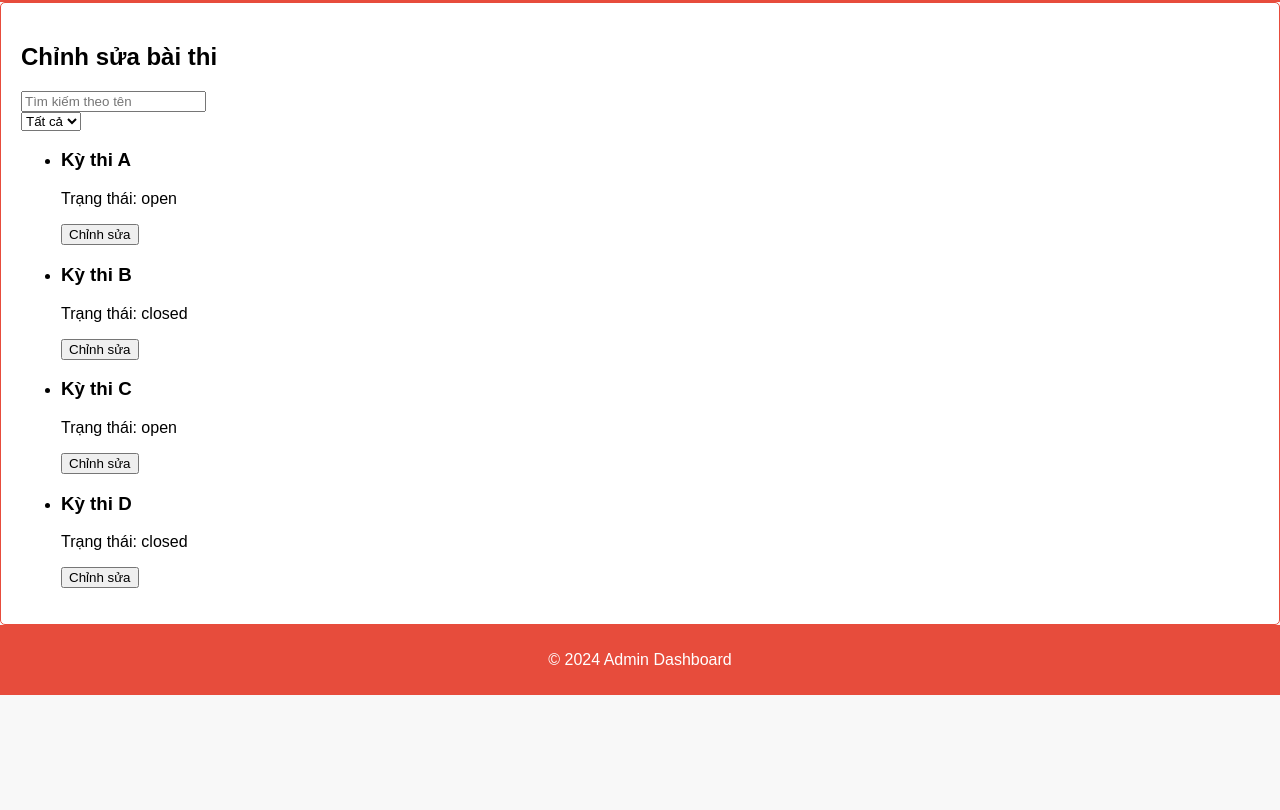
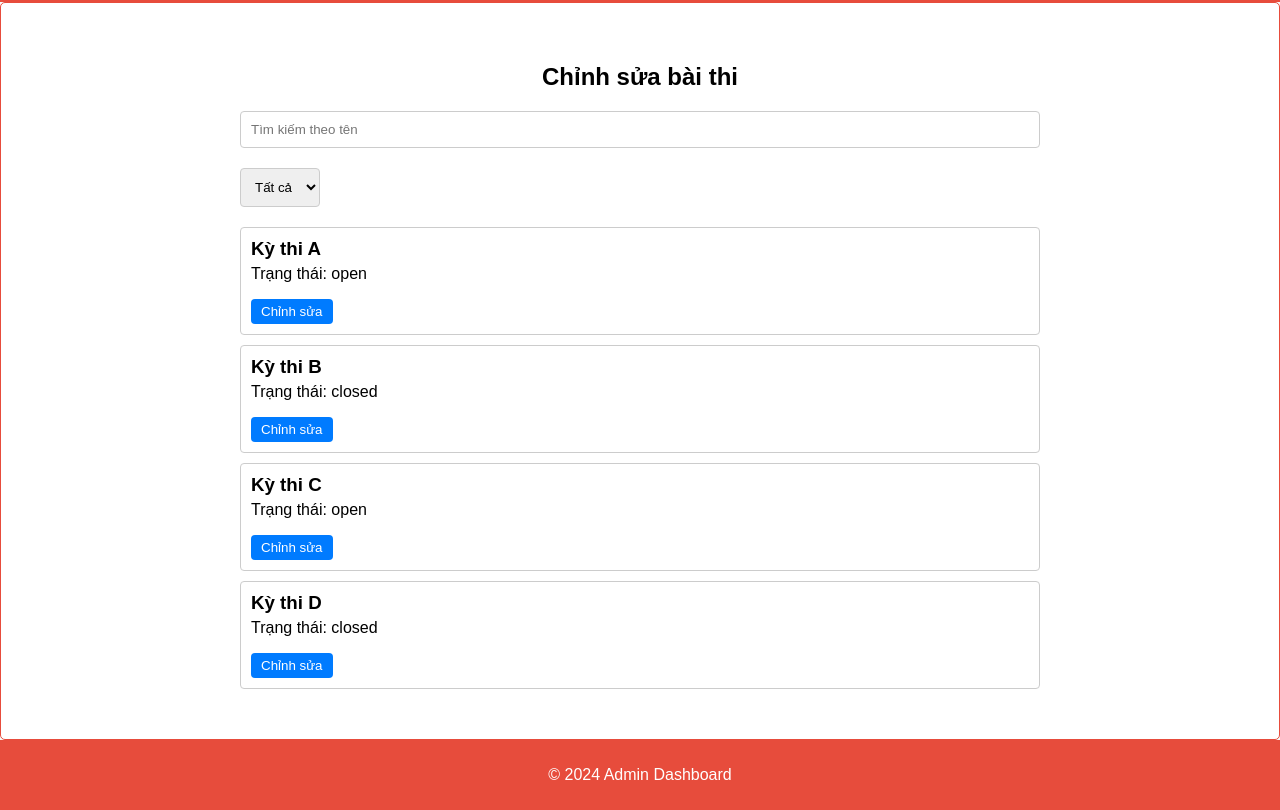
Before and after one commit to anhnq2710/Q-A, a plain HTML site: page admin.html in a window 1280 px wide. Shown: the part 116-926 px from the top of the page. Before the commit the page ends 811 px from the top, so only its background shows below. Drawn offline with Linux system fonts and the light colour scheme.

Commit message:
Update admin.css

```diff
--- a/admin.css
+++ b/admin.css
@@ -3,12 +3,18 @@ body {
   margin: 0;
   padding: 0;
   background-color: #f8f8f8;
+
 }
 
 header {
   background-color: #e74c3c;
   color: #fff;
   padding: 10px;
+}
+
+nav{
+display: flex;
+justify-content: center;
 }
 
 nav ul {
@@ -47,4 +53,71 @@ footer {
   color: #fff;
   padding: 10px;
   text-align: center;
+  margin-bottom: 0px;
 }
+
+body {
+  font-family: Arial, sans-serif;
+}
+
+.container {
+  max-width: 800px;
+  margin: 0 auto;
+  padding: 20px;
+}
+
+h1 {
+  text-align: center;
+}
+
+.search-container {
+  margin-bottom: 20px;
+}
+
+.search-container input[type=text] {
+  padding: 10px;
+  width: 100%;
+  border: 1px solid #ccc;
+  border-radius: 4px;
+  box-sizing: border-box;
+}
+
+.status-filter {
+  margin-bottom: 20px;
+}
+
+.status-filter select {
+  padding: 10px;
+  border: 1px solid #ccc;
+  border-radius: 4px;
+}
+
+.exam-list {
+  list-style-type: none;
+  padding: 0;
+  margin: 0;
+}
+
+.exam-list-item {
+  border: 1px solid #ccc;
+  border-radius: 4px;
+  padding: 10px;
+  margin-bottom: 10px;
+}
+
+.exam-list-item h3 {
+  margin: 0;
+}
+
+.exam-list-item p {
+  margin-top: 5px;
+}
+
+.create-button {
+  background-color: #007bff;
+  color: #fff;
+  border: none;
+  border-radius: 4px;
+  padding: 5px 10px;
+  cursor: pointer;
+}
```
